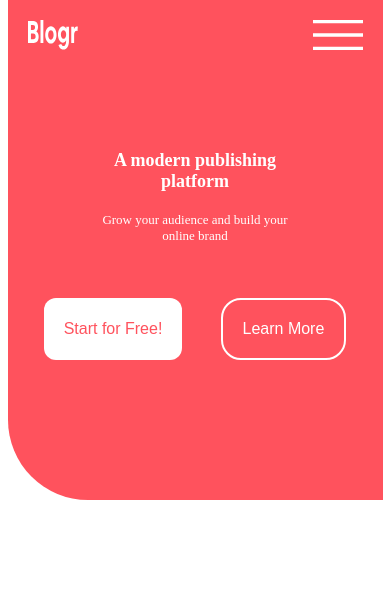
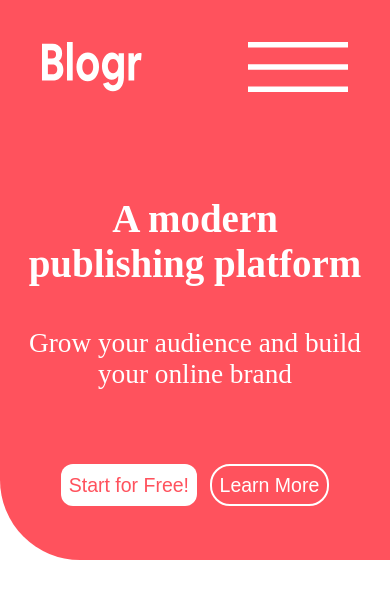
Before and after one commit to sabhishek78/HTMLCSSCHALLENGE1, a plain HTML site: page index.html in a window 390 px wide. Drawn offline with Linux system fonts and the light colour scheme.

Commit message:
top made responsive

```diff
--- a/index.html
+++ b/index.html
@@ -10,8 +10,8 @@
 <body class="page">
 <div class="top">
   <div class="menu">
-    <img src="images/logo.svg" alt="Logo" width="50" height="30">
-    <img src="images/icon-hamburger.svg" alt="Logo" width="50" height="30">
+    <img src="images/logo.svg" alt="Logo" width="100vw" height="50vh">
+    <img src="images/icon-hamburger.svg" alt="Logo" width="100vw" height="50vh">
   </div>
   <div class="text_box">
     <p class="title_text">
--- a/styles.css
+++ b/styles.css
@@ -6,48 +6,46 @@
 .page {
     margin: auto;
     background-color: #FFFFFF;
-    width: 375px;
+
 
 }
 
 .top {
     background-color: hsl(356, 100%, 66%);
-    height: 500px;
+    height: 50%;
     border-bottom-left-radius:80px;
 
 
 }
 
 .menu {
-    padding: 20px;
-    height: 50px;
+    padding: 5vh;
     display: flex;
     justify-content: space-between;
 
 }
 .text_box{
-    width: 200px;
     display: flex;
-    margin: auto;
+    margin: 5vw;
     justify-content: center;
     flex-direction: column;
     text-align: center;
 }
 .title_text{
-   padding-top: 100px;
+   padding-top: 5vh;
    color:hsl(0, 0%, 100%);
 
-    font-size: large;
+    font-size: 10vmin;
     font-weight: bold;
 }
 .subtitle_text{
-    padding-top: 20px;
+    padding-top: 5vh;
     color:hsl(0, 0%, 100%);
-    font-size: small;
+    font-size: 7vmin;
 
 }
 .button_menu{
-    padding-top: 50px;
+    padding: 50px;
     display: flex;
     justify-content: space-evenly;
 }
@@ -56,11 +54,11 @@
     border: none;
     border-radius: 12px;
     color: hsl(356, 100%, 66%);
-    padding: 20px;
+    padding: 2vmin;
     text-align: center;
     text-decoration: none;
     display: inline-block;
-    font-size: 16px;
+    font-size: 5vmin;
     margin: 4px 2px;
     cursor: pointer;
 }
@@ -69,11 +67,11 @@
     border:2px solid #FFFFFF;
     border-radius: 20px;
     color: white;
-    padding: 20px;
+    padding: 2vmin;
     text-align: center;
     text-decoration: none;
     display: inline-block;
-    font-size: 16px;
+    font-size: 5vmin;
     margin: 4px 2px;
     cursor: pointer;
 }
```
